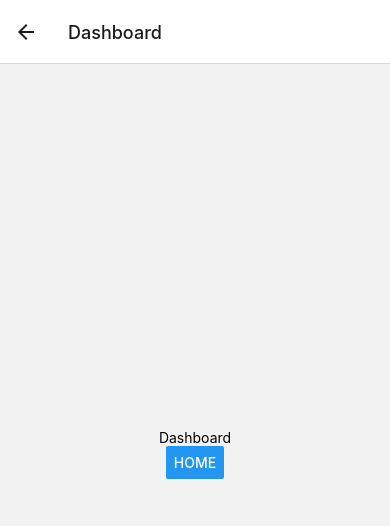
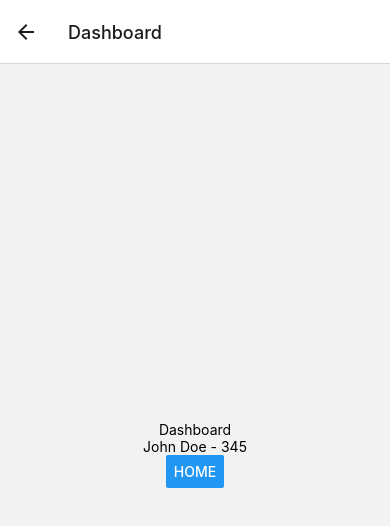
Before and after one commit to JoniMop/reactnativeapp, a React Native app in the folder reactnativeapp/: screen /Home in a window 390 px wide. Both pictures are taken after a click on the button "DASHBOARD". Shown: the top 526 px of the page. Built offline with nearby package versions, Linux system fonts and the light colour scheme.

Commit message:
Added passing data between components while navigating

```diff
--- a/reactnativeapp/components/Dashboard.js
+++ b/reactnativeapp/components/Dashboard.js
@@ -1,7 +1,8 @@
 import { View, Text, Button } from 'react-native'
 import React from 'react'
 
-const Dashboard = ({ navigation }) => {
+const Dashboard = ({ route, navigation }) => {
+    const { name, deptId } = route.params;
 
     const goToHome = ()=>{
           navigation.navigate('Home')
@@ -9,6 +10,7 @@ const Dashboard = ({ navigation }) => {
   return (
     <View style={{ flex: 1, alignItems: 'center', justifyContent: 'center' }}>
       <Text>Dashboard</Text>
+      <Text>{name} - {deptId}</Text>
       <Button title='Home' onPress={goToHome} />
     </View>
   )
--- a/reactnativeapp/components/Home.js
+++ b/reactnativeapp/components/Home.js
@@ -1,10 +1,15 @@
 import { View, Text, Button } from 'react-native'
-import React from 'react'
+import React, { useState } from 'react'
 
 const Home = ({ navigation }) => {
+  const[name, setName] = useState("John Doe")
+  const[deptId, setDeptId] = useState("345")
 
   const goToDashboard = ()=>{
-        navigation.navigate('Dashboard')
+        navigation.navigate('Dashboard', {
+            name: name,
+            deptId: deptId
+        })
   }
   return (
     <View style={{ flex: 1, alignItems: 'center', justifyContent: 'center' }}>
--- a/reactnativeapp/package.json
+++ b/reactnativeapp/package.json
@@ -15,7 +15,7 @@
     "expo-status-bar": "~1.11.1",
     "react": "18.2.0",
     "react-native": "0.73.4",
-    "react-native-safe-area-context": "^4.9.0",
+    "react-native-safe-area-context": "^4.8.2",
     "react-native-screens": "^3.29.0"
   },
   "devDependencies": {
```
Also changed, not shown: 1 other file (tests, documents, lock files or other folders).
